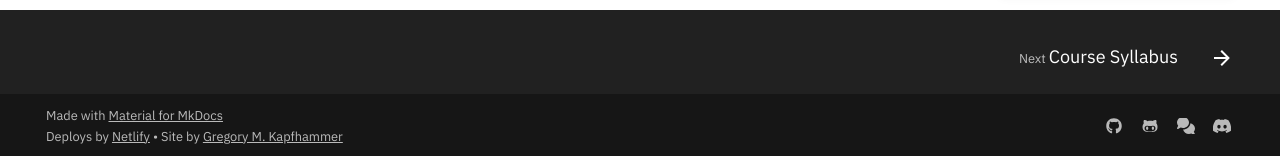
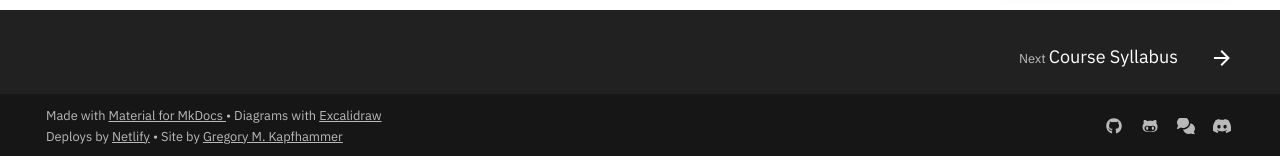
Before and after one commit to kaushal1014/research-paper-template-Athlete-Injuries, an MkDocs documentation site: the page built from docs/index.md, in a window 1280 px wide and 1263 px high. Shown: the part 1104-1260 px from the top of the window. Built offline with MkDocs 1.6.1 and Material for MkDocs 9.7.7, drawn with Linux system fonts in a browser that asks for light colours; comment, search, counter and statistics services are not loaded.

Commit message:
feat: Add reference to excalidraw.com in copyright.html partial for footer.

```diff
--- a/overrides/partials/copyright.html
+++ b/overrides/partials/copyright.html
@@ -6,7 +6,8 @@
     Made with
     <a href="https://squidfunk.github.io/mkdocs-material/" target="_blank" rel="noopener">
       Material for MkDocs
-    </a>
+    </a> • Diagrams with <a href = "https://excalidraw.com/" rel="noopener" target="_blank">Excalidraw</a>
+
   {% endif %}
   <br>
   {% if config.copyright %}
```
